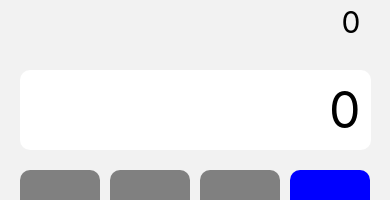
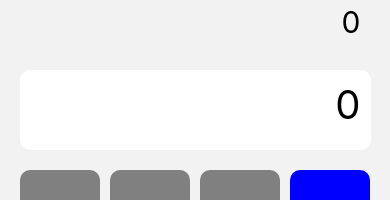
Before and after one commit to elem15/calculator_react-native-cli_apk, a React Native app: screen /Calculation in a window 390 px wide. Shown: the part 154-354 px from the top of the page. Built offline with nearby package versions, Linux system fonts and the light colour scheme.

Commit message:
fix: screen & history fonts

```diff
--- a/src/screens/CalculationScreen.tsx
+++ b/src/screens/CalculationScreen.tsx
@@ -233,13 +233,13 @@ const styles = StyleSheet.create({
     width: '90%',
     height: 80,
     display: 'flex',
-    justifyContent: 'flex-end',
     alignItems: 'flex-end',
     borderRadius: 10,
     padding: 10,
   },
   screenText: {
-    fontSize: 50,
+    fontSize: 40,
+    color: 'black',
   },
   history: {
     color: 'black',
@@ -253,5 +253,6 @@ const styles = StyleSheet.create({
   },
   historyText: {
     fontSize: 30,
+    color: 'black',
   },
 });
--- a/src/screens/HistoryScreen.tsx
+++ b/src/screens/HistoryScreen.tsx
@@ -29,5 +29,6 @@ const styles = StyleSheet.create({
   },
   historyText: {
     fontSize: 20,
+    color: 'black',
   },
 });
```
